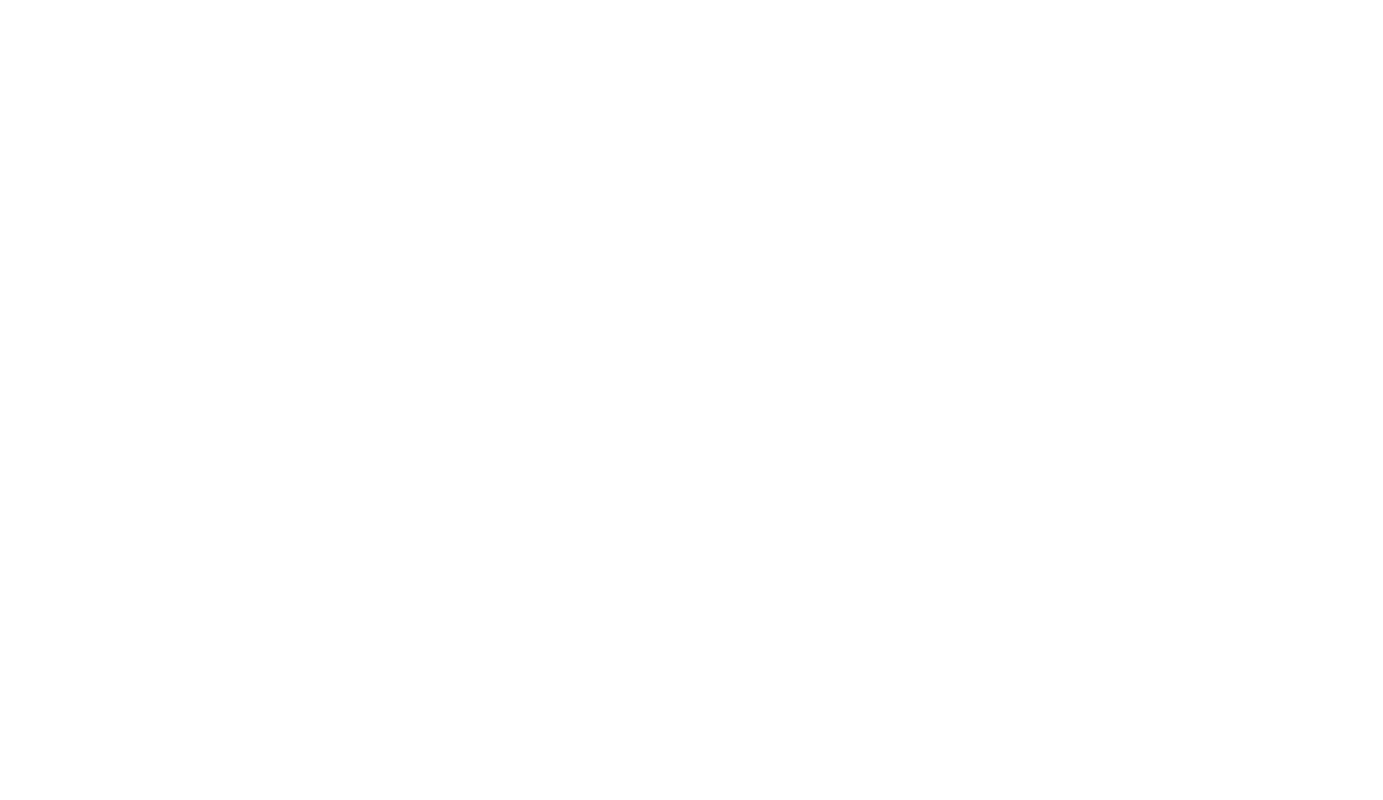
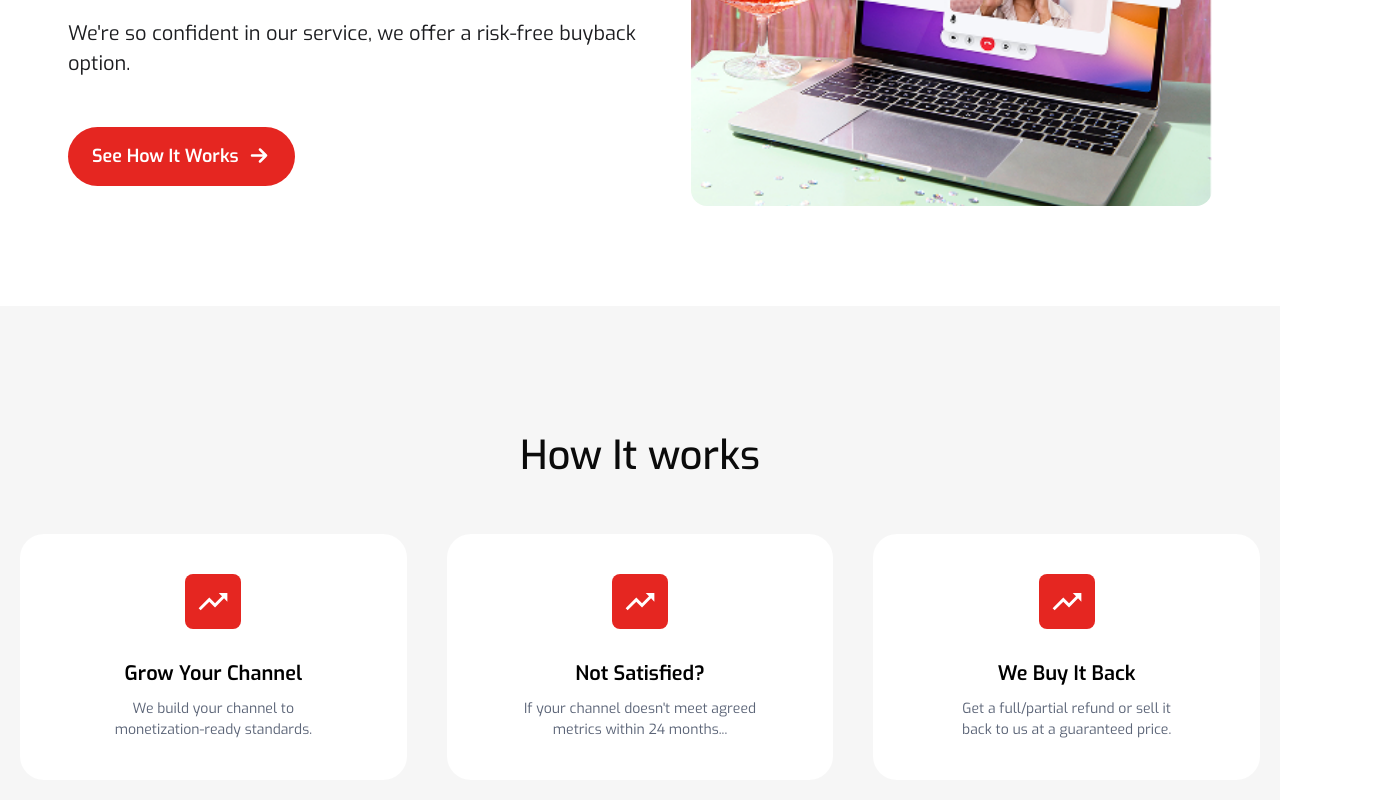
Before and after one commit to Webgenius0/flipinten-react-frontend, a React (Vite) app: page /buy-back-guarantee in a window 1280 px wide. Before the commit this address had no page. Shown: the part 360-1160 px from the top of the page, 1383 px wide, since content can reach past the window. Before the commit the page ends 800 px from the top, so only its background shows below. Built offline with nearby package versions, Linux system fonts and the light colour scheme.

Commit message:
BBG Half Done

```diff
--- /dev/null
+++ b/src/allPages/BuyBackGuaranteePage.jsx
@@ -0,0 +1,11 @@
+import BBGBanner from "@/components/bbguaranteeComponents/BBGBanner";
+import BBGHowITWorks from "@/components/bbguaranteeComponents/BBGHowITWorks";
+
+export default function BuyBackGuaranteePage() {
+  return (
+    <>
+      <BBGBanner />
+      <BBGHowITWorks />
+    </>
+  );
+}
--- /dev/null
+++ b/src/components/bbguaranteeComponents/BBGBanner.jsx
@@ -0,0 +1,24 @@
+import Container from "@/components/common/Container";
+import BBGBannerImage from "@/assets/BlogImage.png"
+import CommonButton from "../common/CommonButton";
+
+export default function BBGBanner() {
+  return (
+    <section className="py-[100px]">
+        <Container>
+            <div className="flex justify-between items-center mx-12">
+                <div className="max-w-[623px]">
+                    <h2 className="text-[#1C1D20] text-[36px] font-semibold leading-[54px]">Your Success is Guaranteed – Or We Buy Your Channel Back!</h2>
+                    <p className="text-[#1C1D20] text-[20px] leading-[30px] mt-6">We're so confident in our service, we offer a risk-free buyback option.</p>
+                    <div className="mt-12">
+                        <CommonButton text="See How It Works" />
+                    </div>
+                </div>
+                <div className="w-[604px] h-[340px] rounded-2xl overflow-hidden">
+                    <img src={BBGBannerImage} alt="not found" className="w-full h-full object-cover" />
+                </div>
+            </div>
+        </Container>
+    </section>
+  )
+}
--- /dev/null
+++ b/src/components/bbguaranteeComponents/BBGHowITWorks.jsx
@@ -0,0 +1,97 @@
+import CommonHeading from "../common/CommonHeading";
+import Container from "../common/Container";
+
+const HowWorksData = [
+  {
+    id: 0,
+    icon: "",
+    heading: "Grow Your Channel",
+    subText: "We build your channel to monetization-ready standards.",
+  },
+  {
+    id: 1,
+    icon: "",
+    heading: "Not Satisfied?",
+    subText: "If your channel doesn't meet agreed metrics within 24 months...",
+  },
+  {
+    id: 2,
+    icon: "",
+    heading: "We Buy It Back",
+    subText:
+      "Get a full/partial refund or sell it back to us at a guaranteed price.",
+  },
+];
+
+export default function BBGHowITWorks() {
+  return (
+    <section className="py-[120px] bg-[#F6F6F6]">
+      <Container>
+        <div>
+          <div className="flex justify-center items-center">
+            <CommonHeading text="How It works" />
+          </div>
+          <div className="mt-12 grid grid-cols-3 gap-10 items-center">
+            {HowWorksData.map((item) => (
+              <div
+                key={item.id}
+                className="p-10 bg-white rounded-3xl flex justify-center items-center flex-col"
+              >
+                <div className="p-[10px] bg-[#E52621] rounded-[8px] w-max flex justify-center items-center">
+                  <svg
+                    xmlns="http://www.w3.org/2000/svg"
+                    width="36"
+                    height="35"
+                    viewBox="0 0 36 35"
+                    fill="none"
+                  >
+                    <g clip-path="url(#clip0_15932_652)">
+                      <mask
+                        id="mask0_15932_652"
+                        maskUnits="userSpaceOnUse"
+                        x="0"
+                        y="0"
+                        width="36"
+                        height="35"
+                      >
+                        <path
+                          d="M0.769531 0.409607H35.2311V34.8711H0.769531V0.409607Z"
+                          fill="white"
+                        />
+                      </mask>
+                      <g mask="url(#mask0_15932_652)">
+                        <path
+                          d="M23.7442 9.02502L27.0324 12.3132L20.0252 19.3204L14.2816 13.5768L3.6416 24.2312L5.66622 26.2558L14.2816 17.6404L20.0252 23.384L29.0713 14.3522L32.3596 17.6404V9.02502H23.7442Z"
+                          fill="white"
+                        />
+                      </g>
+                    </g>
+                    <defs>
+                      <clipPath id="clip0_15932_652">
+                        <rect
+                          width="34.4615"
+                          height="34.4615"
+                          fill="white"
+                          transform="translate(0.769531 0.40979)"
+                        />
+                      </clipPath>
+                    </defs>
+                  </svg>
+                </div>
+
+                <div className="mt-[33px]">
+                  <h3 className="text-[#000] text-[20px] text-center font-semibold leading-6">
+                    {item.heading}
+                  </h3>
+                  <p className="max-w-[234px] text-center text-[#5B6477] text-[14px] leading-[21px] mt-3">
+                    {item.subText}
+                  </p>
+                </div>
+              </div>
+            ))}
+          </div>
+        </div>
+      </Container>
+    </section>
+  );
+}
--- a/src/router/Router.jsx
+++ b/src/router/Router.jsx
@@ -9,6 +9,7 @@ import BlogPage from "@/allPages/BlogPage";
 import BlogDetails from "@/allPages/BlogDetails";
 import ContactUsPage from "@/allPages/ContactUsPage";
 import WeAreHiringPage from "@/allPages/WeAreHiringPage";
+import BuyBackGuaranteePage from "@/allPages/BuyBackGuaranteePage";
 
 const Router = createBrowserRouter([
   {
@@ -51,6 +52,10 @@ const Router = createBrowserRouter([
         path: "we-are-hiring",
         element: <WeAreHiringPage />,
       },
+      {
+        path: "buy-back-guarantee",
+        element: <BuyBackGuaranteePage/>,
+      },
     ],
   },
 ]);
```
